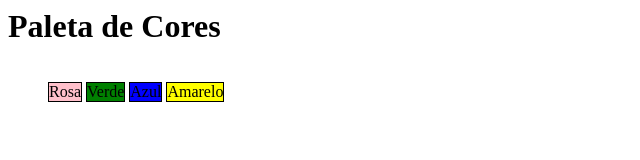
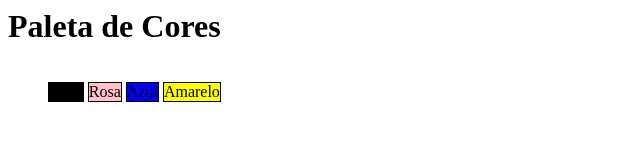
Before and after one commit to GustavoAnatnas/Project-Pixels-Art, a website: page index.html in a window 1280 px wide. Shown: the whole page, without its empty margins (0-640 px from the left). Drawn offline with Linux system fonts and the light colour scheme.

Commit message:
resolve 3

```diff
--- a/index.html
+++ b/index.html
@@ -10,8 +10,8 @@
     <h1 id="title">Paleta de Cores</h1>
 <div>
     <ul id="color-palette">
+        <li class="color">Preto</li>
         <li class="color">Rosa</li>
-        <li class="color">Verde</li>
         <li class="color">Azul</li>
         <li class="color">Amarelo</li>
     </ul>
--- a/script.js
+++ b/script.js
@@ -1,5 +1,5 @@
     let color = document.getElementsByClassName("color")
-    color[0].style.background = 'pink';
-    color[1].style.background = 'green';
+    color[0].style.background = 'black';
+    color[1].style.background = 'pink';
     color[2].style.background = 'blue';
     color[3].style.background = 'yellow';
```
Also changed, not shown: cypress/screenshots/project.spec.js/3 - Adicione a cor preta como a primeira cor da paleta de cores -- Verifica se a primeira cor da paleta é preta (failed).png (added).
